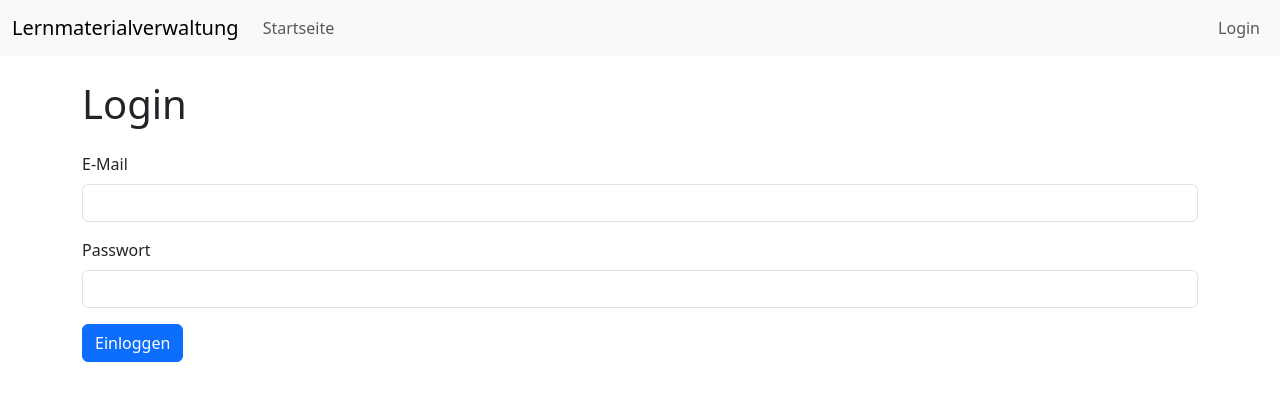
After one commit to Rx710/schulmaterial, a Flask app: page /login in a window 1280 px wide. The commit adds this page. Shown: the top 401 px of the page. Run offline with Flask 3, Linux system fonts and the light colour scheme; parts of the project's set-up code (start-up, migrations or seed data) failed here and were passed over; some libraries are stand-ins or nearby versions.

Commit message:
Add simple login with role support

```diff
--- a/app.py
+++ b/app.py
@@ -1,7 +1,8 @@
 import os
 import time
-from flask import Flask, render_template, request, redirect, url_for, send_file, flash
+from flask import Flask, render_template, request, redirect, url_for, send_file, flash, session
 from werkzeug.utils import secure_filename
+from werkzeug.security import check_password_hash
 from io import BytesIO
 from datetime import datetime
 from sqlalchemy import or_
@@ -36,6 +37,28 @@ def create_app():
     def index():
         # Für die Live-Suche brauchen wir nur die Suchleiste (Themen/Benutzer für Dropdown werden bei Upload benötigt)
         return render_template('index.html')
+
+    @app.route('/login', methods=['GET', 'POST'])
+    def login():
+        if request.method == 'POST':
+            email = request.form.get('email', '').strip()
+            password = request.form.get('password', '')
+            benutzer = Benutzer.query.filter_by(EMail=email).first()
+            if benutzer and check_password_hash(benutzer.PasswortHash or '', password):
+                session['user_id'] = benutzer.BenutzerID
+                session['role'] = benutzer.rolle.Bezeichnung
+                session['user_name'] = f"{benutzer.Vorname} {benutzer.Nachname}"
+                flash('Erfolgreich eingeloggt.', 'success')
+                return redirect(url_for('index'))
+            else:
+                flash('Ungültige Anmeldedaten.', 'danger')
+        return render_template('login.html')
+
+    @app.route('/logout')
+    def logout():
+        session.clear()
+        flash('Erfolgreich ausgeloggt.', 'success')
+        return redirect(url_for('index'))
 
     @app.route('/search-materials')
     def search_materials():
@@ -79,10 +102,14 @@ def create_app():
 
     @app.route('/upload', methods=['GET', 'POST'])
     def upload_material():
+        if session.get('role') != 'Lehrkraft':
+            flash('Nur Lehrkr\xc3\xa4fte k\xc3\xb6nnen Material hochladen.', 'danger')
+            return redirect(url_for('index'))
+
         if request.method == 'POST':
             # Datei und Metadaten aus dem Formular auslesen
             datei = request.files.get('datei')
-            autor_id = request.form.get('autor_id')
+            autor_id = session.get('user_id')
             thema_id = request.form.get('thema_id')
             tags_raw = request.form.get('tags', '')
 
@@ -137,10 +164,9 @@ def create_app():
             flash('Material erfolgreich hochgeladen.', 'success')
             return redirect(url_for('material_detail', material_id=neuer_material.MaterialID))
         else:
-            # GET: Formular anzeigen, dafür benötigen wir alle Themen und Benutzer
+            # GET: Formular anzeigen, dafür benötigen wir alle Themen
             themen = Thema.query.all()
-            benutzer = Benutzer.query.all()
-            return render_template('upload.html', themen=themen, benutzer=benutzer)
+            return render_template('upload.html', themen=themen)
 
     @app.route('/download/<int:material_id>')
     def download_material(material_id):
@@ -157,7 +183,7 @@ def create_app():
     @app.route('/add-comment/<int:material_id>', methods=['POST'])
     def add_comment(material_id):
         material = Material.query.get_or_404(material_id)
-        autor_id = request.form.get('autor_id')
+        autor_id = session.get('user_id') or request.form.get('autor_id')
         text = request.form.get('kommentartext').strip()
 
         if not text:
--- a/docker-compose.yml
+++ b/docker-compose.yml
@@ -22,7 +22,7 @@ services:
       - .:/app
       - ./uploads:/app/uploads
     ports:
-      - "5000:5000"
+      - "${WEB_PORT:-5000}:5000"
     environment:
       FLASK_APP: app.py
       FLASK_ENV: development
--- a/templates/base.html
+++ b/templates/base.html
@@ -22,13 +22,29 @@
       <span class="navbar-toggler-icon"></span>
     </button>
     <div class="collapse navbar-collapse" id="navbarNav">
-      <ul class="navbar-nav">
+      <ul class="navbar-nav me-auto">
         <li class="nav-item">
           <a class="nav-link" href="{{ url_for('index') }}">Startseite</a>
         </li>
+        {% if session.role == 'Lehrkraft' %}
         <li class="nav-item">
           <a class="nav-link" href="{{ url_for('upload_material') }}">Material hochladen</a>
         </li>
+        {% endif %}
+      </ul>
+      <ul class="navbar-nav ms-auto">
+        {% if session.user_id %}
+        <li class="nav-item">
+          <span class="navbar-text me-2">{{ session.user_name }} ({{ session.role }})</span>
+        </li>
+        <li class="nav-item">
+          <a class="nav-link" href="{{ url_for('logout') }}">Logout</a>
+        </li>
+        {% else %}
+        <li class="nav-item">
+          <a class="nav-link" href="{{ url_for('login') }}">Login</a>
+        </li>
+        {% endif %}
       </ul>
     </div>
   </div>
--- /dev/null
+++ b/templates/login.html
@@ -0,0 +1,15 @@
+{% extends 'base.html' %}
+{% block content %}
+<h1 class="mb-4">Login</h1>
+<form method="post">
+  <div class="mb-3">
+    <label for="email" class="form-label">E-Mail</label>
+    <input type="email" class="form-control" id="email" name="email" required>
+  </div>
+  <div class="mb-3">
+    <label for="password" class="form-label">Passwort</label>
+    <input type="password" class="form-control" id="password" name="password" required>
+  </div>
+  <button type="submit" class="btn btn-primary">Einloggen</button>
+</form>
+{% endblock %}
--- a/templates/material_detail.html
+++ b/templates/material_detail.html
@@ -40,6 +40,10 @@
 
   <h4>Neuen Kommentar hinzufügen</h4>
   <form method="post" action="{{ url_for('add_comment', material_id=material.MaterialID) }}">
+    {% if session.user_id %}
+      <input type="hidden" id="autor_id" name="autor_id" value="{{ session.user_id }}">
+      <p><strong>Autor:</strong> {{ session.user_name }}</p>
+    {% else %}
     <div class="mb-3">
       <label for="autor_id" class="form-label">Autor</label>
       <select class="form-select" id="autor_id" name="autor_id" required>
@@ -49,6 +53,7 @@
         {% endfor %}
       </select>
     </div>
+    {% endif %}
       <div class="mb-3">
         <label for="kommentartext" class="form-label">Kommentartext</label>
         <textarea class="form-control" id="kommentartext" name="kommentartext" rows="3" required></textarea>
--- a/templates/upload.html
+++ b/templates/upload.html
@@ -13,6 +13,10 @@
     <label for="datei" class="form-label">Datei auswählen</label>
     <input class="form-control" type="file" id="datei" name="datei" required>
   </div>
+  {% if session.user_id %}
+    <input type="hidden" id="autor_id" name="autor_id" value="{{ session.user_id }}">
+    <p><strong>Autor:</strong> {{ session.user_name }}</p>
+  {% else %}
   <div class="mb-3">
     <label for="autor_id" class="form-label">Autor</label>
     <select class="form-select" id="autor_id" name="autor_id" required>
@@ -22,6 +26,7 @@
       {% endfor %}
     </select>
   </div>
+  {% endif %}
   <div class="mb-3">
     <label for="thema_id" class="form-label">Themengebiet</label>
     <select class="form-select" id="thema_id" name="thema_id" required>
```
Also changed, not shown: models.py (+15 -2 lines), seed_data.py (+15 -2 lines), README.md (added). Lines whose indentation alone changed are shown as unchanged.
